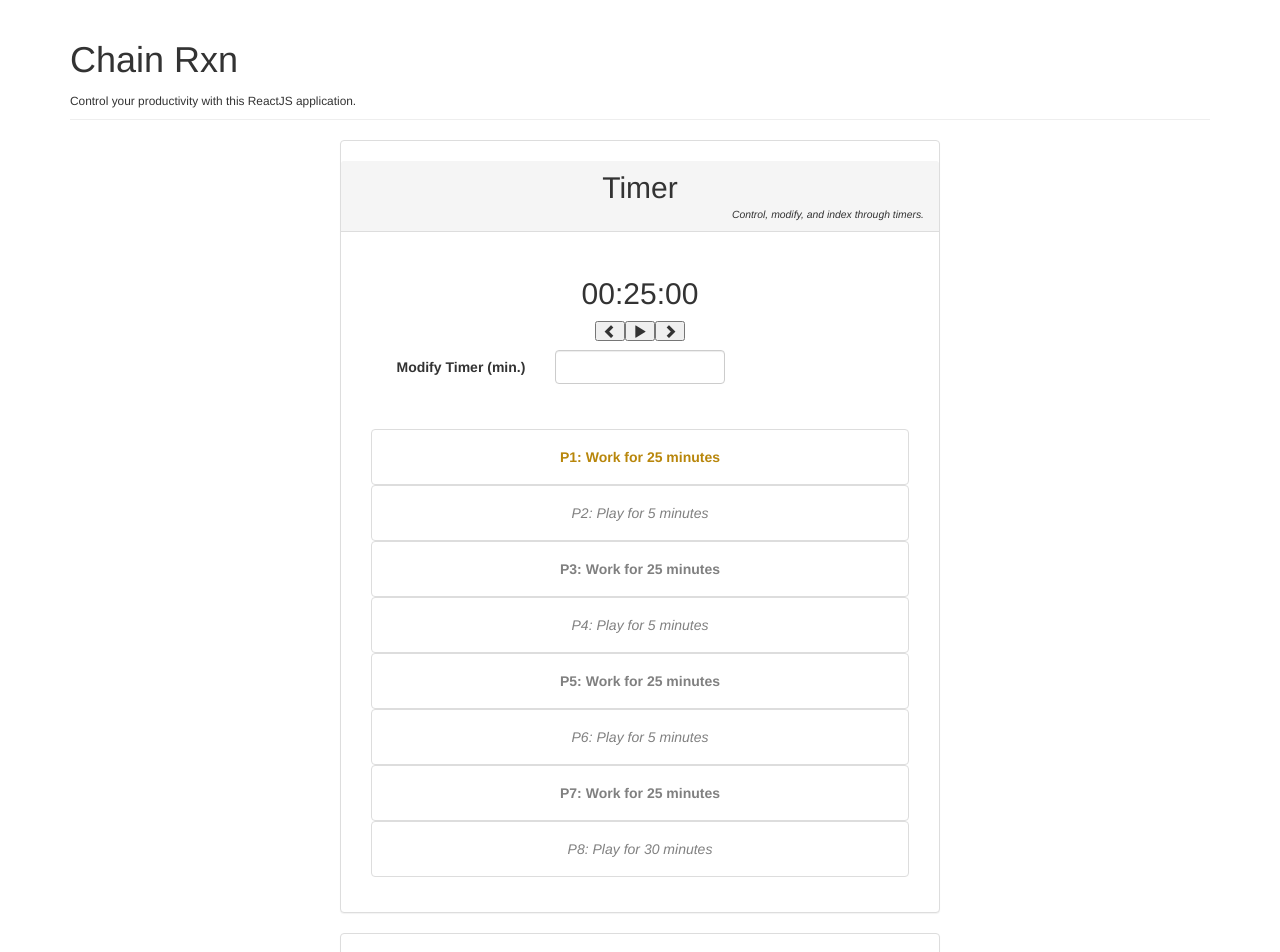
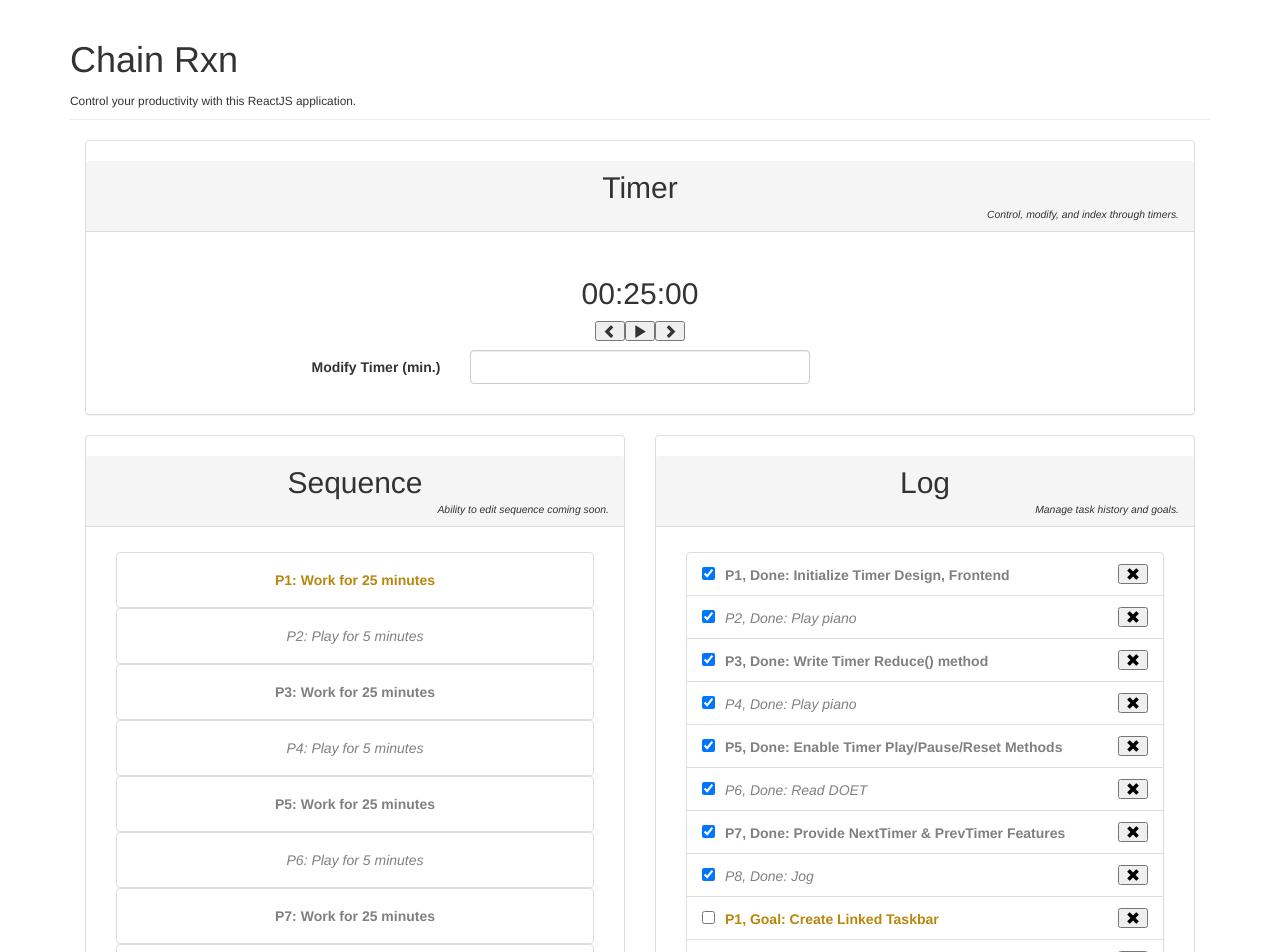
Before and after one commit to n-kimberly/ChainRXN, a React (Create React App) app: page / in a window 1280 px wide. Shown: the top 952 px of the page. Built offline with nearby package versions, Linux system fonts and the light colour scheme.

Commit message:
Modify appearance of panels *Distinguish between work & play periods *Separate timer from sequence tab

```diff
--- a/src/App.css
+++ b/src/App.css
@@ -1,5 +1,5 @@
 .app-content {
-    width: 600px;
+    /* width: 600px; */
     /* padding: 50px; */
 }
 
--- a/src/App.js
+++ b/src/App.js
@@ -147,6 +147,7 @@ class App extends Component {
           <h1>Chain Rxn</h1>
             <small> Control your productivity with this ReactJS application. </small>
         </div>
+        <div class = "col-md-12">
           <div className = "panel panel-default app-content center-block">
             <h2 className = "panel-heading" align="center">
               Timer
@@ -156,23 +157,28 @@ class App extends Component {
             </h2>
             <div className = "panel-body">
               <Timer
-              routines = { this.routines }
-              currentTimer = { this.state.currentTimer }
                 baseTime = { this.state.baseTime }
                 currentTime = { this.state.currentTime }
                 timerStates = { timerStates }
                 timerState = { this.state.timerState }
-              timer = { this.state.timer }
                 nextTimer = { this.nextTimer }
                 prevTimer = { this.prevTimer }
                 setTime = { this.setTime }
                 resetTimer = { this.resetTimer }
                 startTimer = { this.startTimer }
-              reduceTimer = { this.reduceTimer }
                 pauseTimer = { this.pauseTimer }
-              completeTimer = { this.completeTimer }
               />
             </div>
+          </div>
+        </div>
+        <div class = "col-md-6">
+          <div className = "panel panel-default app-content center-block">
+            <h2 className = "panel-heading" align="center">
+              Sequence
+              <div className = "panel-title" align="right">
+                <small><em>Ability to edit sequence coming soon.</em></small>
+              </div>
+            </h2>
             <div className = "panel-body">
               <Taskbar
                 routines = { this.routines }
@@ -180,6 +186,8 @@ class App extends Component {
               />
             </div>
           </div>
+        </div>
+        <div class = "col-md-6">
           <div className = "panel panel-default app-content center-block">
             <h2 className = "panel-heading" align="center">
               Log
@@ -197,6 +205,7 @@ class App extends Component {
             </div>
           </div>
         </div>
+      </div>
     );
   }
 }
--- a/src/Timer/components/Timer.jsx
+++ b/src/Timer/components/Timer.jsx
@@ -13,21 +13,13 @@ class Timer extends Component {
                 <TimerDisplay
                     currentTime = { this.props.currentTime } />
                 <TimerControls
-                    routines = { this.props.routines }
-                    currentTimer = { this.props.currentTimer }
-                    baseTime = { this.props.baseTime }
-                    currentTime = { this.props.currentTime }
                     timerStates = { this.props.timerStates }
                     timerState = { this.props.timerState }
-                    timer = { this.props.timer }
                     nextTimer = { this.props.nextTimer }
                     prevTimer = { this.props.prevTimer }
-                    setTime = { this.props.setTime }
                     resetTimer = { this.props.resetTimer }
                     startTimer = { this.props.startTimer }
-                    reduceTimer = { this.props.reduceTimer }
-                    pauseTimer = { this.props.pauseTimer }
-                    completeTimer = { this.props.completeTimer } />
+                    pauseTimer = { this.props.pauseTimer } />
                 {
                     (this.props.timerState !== timerStates.PLAYING)
                     &&
```
Lines whose indentation alone changed are shown as unchanged.
